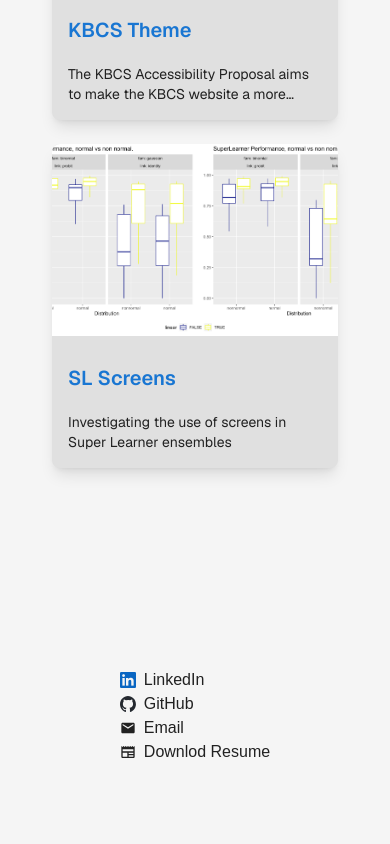
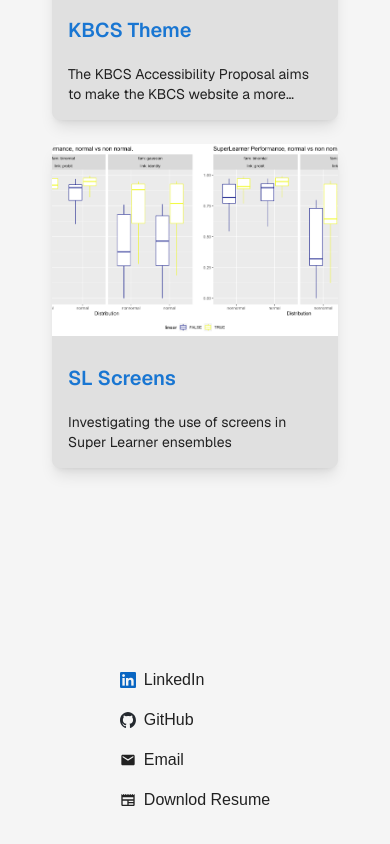
Before and after one commit to andrewpking/kingdrewsea-portfolio, a Next.js app: page / in a window 390 px wide. Shown: the part 1858-2702 px from the top of the page. Before the commit the page ends 2638 px from the top, so only its background shows below. Built offline with nearby package versions, Linux system fonts and the light colour scheme.

Commit message:
Added styles for mobile nav and removed unsupported locale string in Link.

```diff
--- a/src/app/components/Footer.tsx
+++ b/src/app/components/Footer.tsx
@@ -5,9 +5,9 @@ import Link from 'next/link';
 export default function Footer() {
   return (
     <footer className="row-start-4 flex gap-6 flex-wrap items-center justify-center p-4">
-      <nav className='sm:row-start-4 sm:flex gap-6 sm:flex-wrap' aria-label="Footer Navigation">
+      <nav className='sm:row-start-4 sm:flex gap-16 sm:flex-wrap' aria-label="Footer Navigation">
         <a
-          className="flex items-center gap-2 hover:underline hover:underline-offset-4"
+          className="mb-4 sm:mb-0 flex items-center gap-2 hover:underline hover:underline-offset-4"
           href="https://linkedin.com/in/kingdrewsea"
           target="_blank"
           rel="noopener noreferrer"
@@ -24,7 +24,7 @@ export default function Footer() {
         </a>
 
         <a
-          className="flex items-center gap-2 hover:underline hover:underline-offset-4"
+          className="mb-4 sm:mb-0 flex items-center gap-2 hover:underline hover:underline-offset-4"
           href="https://github.com/andrewpking"
           target="_blank"
           rel="noopener noreferrer"
@@ -42,7 +42,7 @@ export default function Footer() {
         </a>
 
         <a
-          className="flex items-center gap-2 hover:underline hover:underline-offset-4"
+          className="mb-4 sm:mb-0 flex items-center gap-2 hover:underline hover:underline-offset-4"
           href="mailto:drewpking@pm.me"
           aria-label="Send email"
         >
@@ -57,10 +57,9 @@ export default function Footer() {
           href={'./Resume.pdf'}
           target="_blank"
           rel="noopener noreferrer"
-          locale={"false"}
           download
         >
-          <button className="flex items-center gap-2 hover:underline hover:underline-offset-4">
+          <button className="mb-4 sm:mb-0 flex items-center gap-2 hover:underline hover:underline-offset-4">
           <MdOutlineNewspaper
             aria-hidden="true"
             size={16}
```
